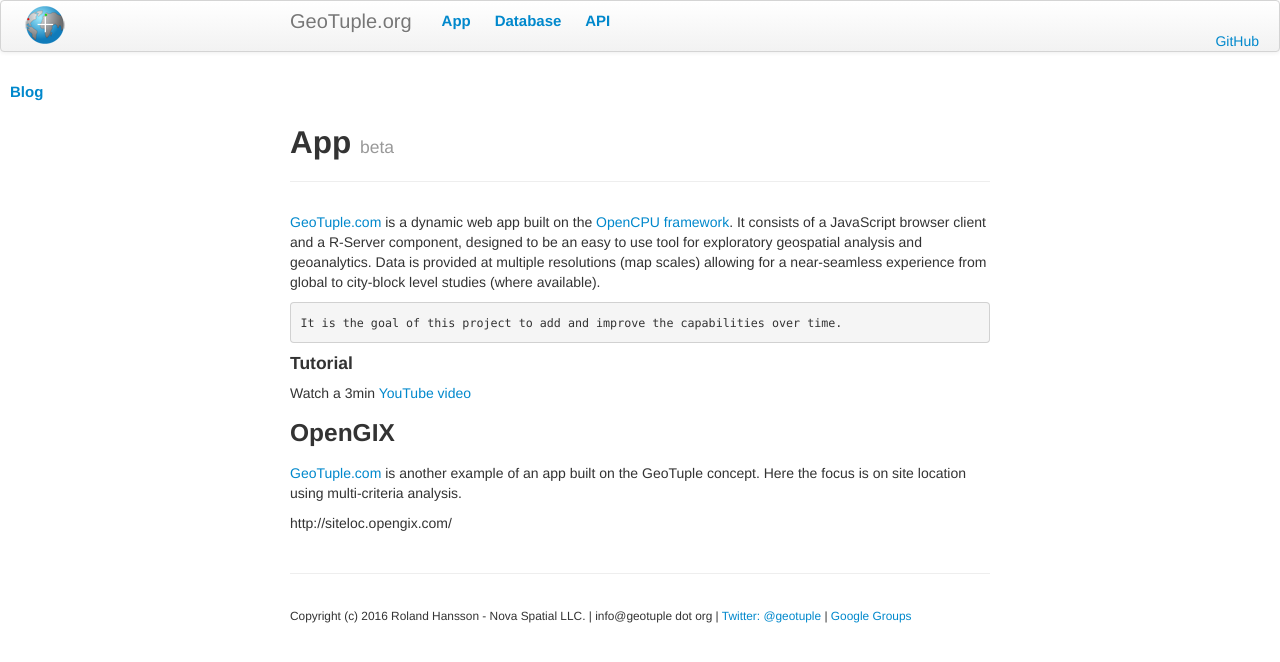
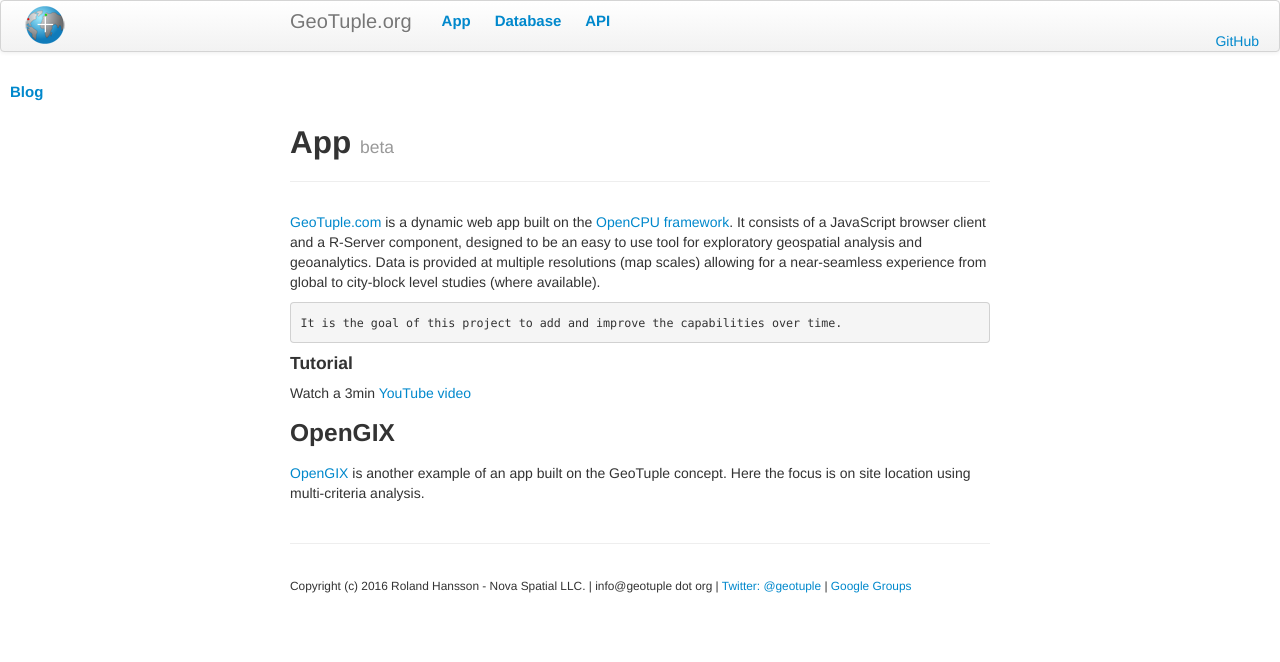
Before and after one commit to rhansson/geotuple, a Jekyll site: the page built from docs/pages/app.md, in a window 1280 px wide. Shown: the top 662 px of the page. Built offline with Jekyll 4.4.1, drawn with Linux system fonts in a browser that asks for light colours.

Commit message:
Update app.md

```diff
--- a/docs/pages/app.md
+++ b/docs/pages/app.md
@@ -16,6 +16,4 @@
 Watch a 3min [YouTube video](https://www.youtube.com/watch?v=28q8NEw2cM8&feature=youtu.be){:target="_blank"}
 
 ### OpenGIX
-[GeoTuple.com](http://geotuple.com){:target="_blank"} is another example of an app built on the GeoTuple concept. Here the focus is on site location using multi-criteria analysis.
-
-http://siteloc.opengix.com/
+[OpenGIX](http://siteloc.opengix.com){:target="_blank"} is another example of an app built on the GeoTuple concept. Here the focus is on site location using multi-criteria analysis.
```
